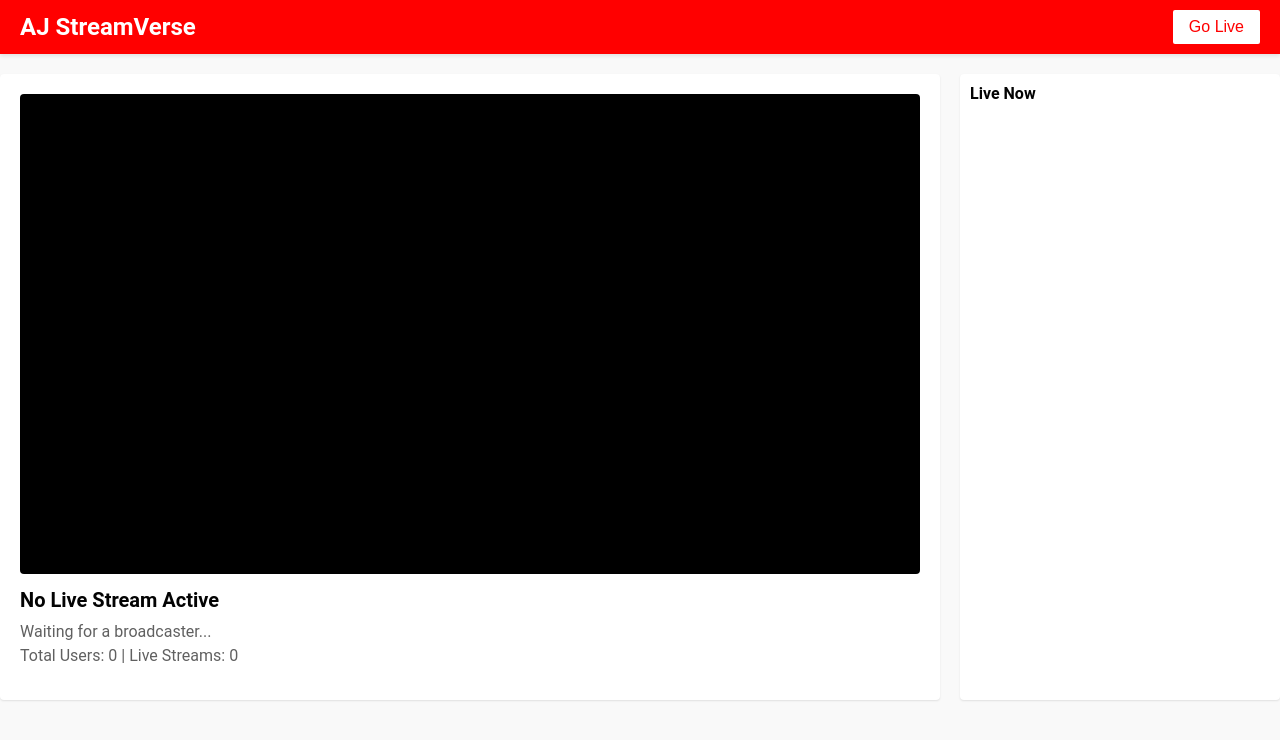
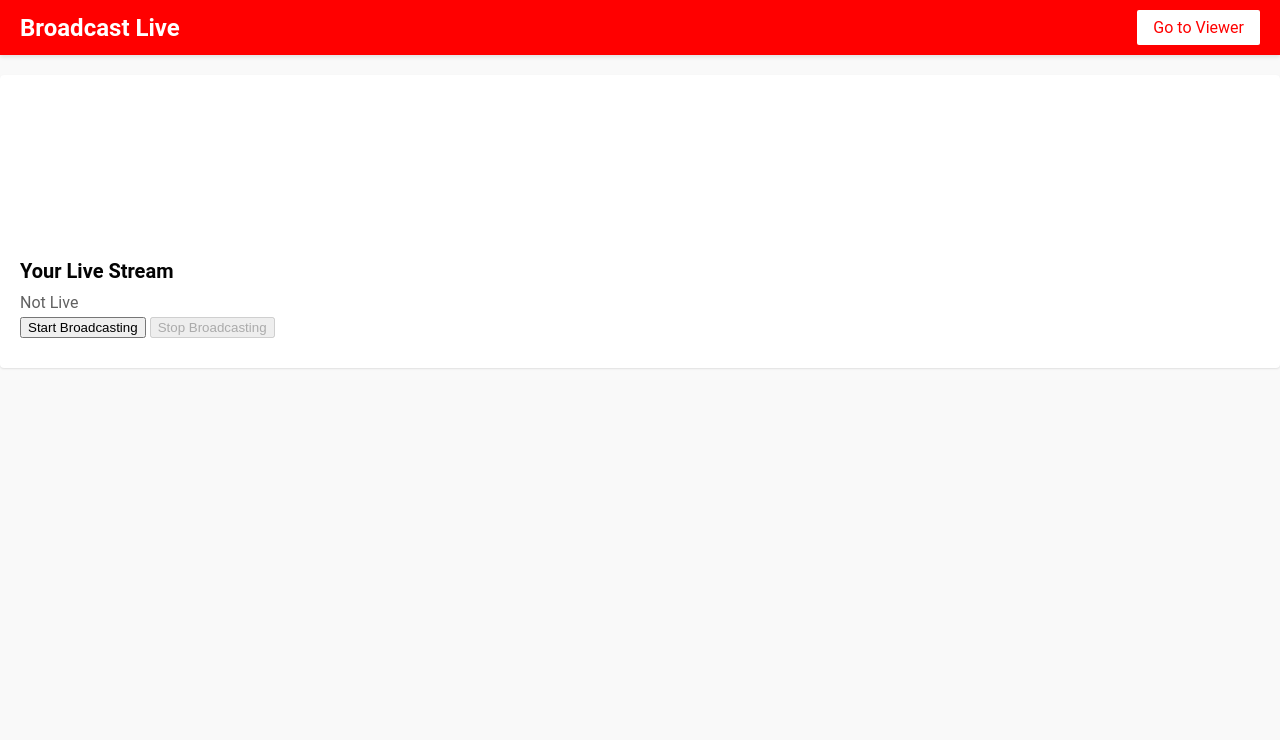
Before and after one commit to httpaju/AJ-StreamVerse, a website: page public/index.html in a window 1280 px wide. Drawn offline with nearby package versions, Linux system fonts and the light colour scheme; no server answers.

Commit message:
Update index.html

```diff
--- a/public/index.html
+++ b/public/index.html
@@ -3,27 +3,23 @@
 <head>
     <meta charset="UTF-8">
     <meta name="viewport" content="width=device-width, initial-scale=1.0">
-    <title>AJ StreamVerse</title>
+    <title>AJ StreamVerse - Broadcast</title>
     <link rel="stylesheet" href="style.css">
 </head>
 <body>
     <header>
-        <h1>AJ StreamVerse</h1>
-        <button id="broadcastButton">Go Live</button>
-
+        <h1>Broadcast Live</h1>
+        <a href="/index.html" class="viewer-link">Go to Viewer</a>
     </header>
     <div class="main-container">
         <div class="video-section">
-            <video id="liveVideo" autoplay playsinline></video>
+            <video id="localVideo" autoplay muted playsinline></video>
             <div class="video-info">
-                <h2 id="streamTitle">No Live Stream Active</h2>
-                <p id="streamStatus">Waiting for a broadcaster...</p>
-                <p>Total Users: <span id="userCount">0</span> | Live Streams: <span id="streamCount">0</span></p>
+                <h2>Your Live Stream</h2>
+                <p id="streamStatus">Not Live</p>
+                <button id="startButton">Start Broadcasting</button>
+                <button id="stopButton" disabled>Stop Broadcasting</button>
             </div>
-        </div>
-        <div class="sidebar">
-            <h3>Live Now</h3>
-            <div id="liveStreams"></div>
         </div>
     </div>
     <script src="/socket.io/socket.io.js"></script>
```
